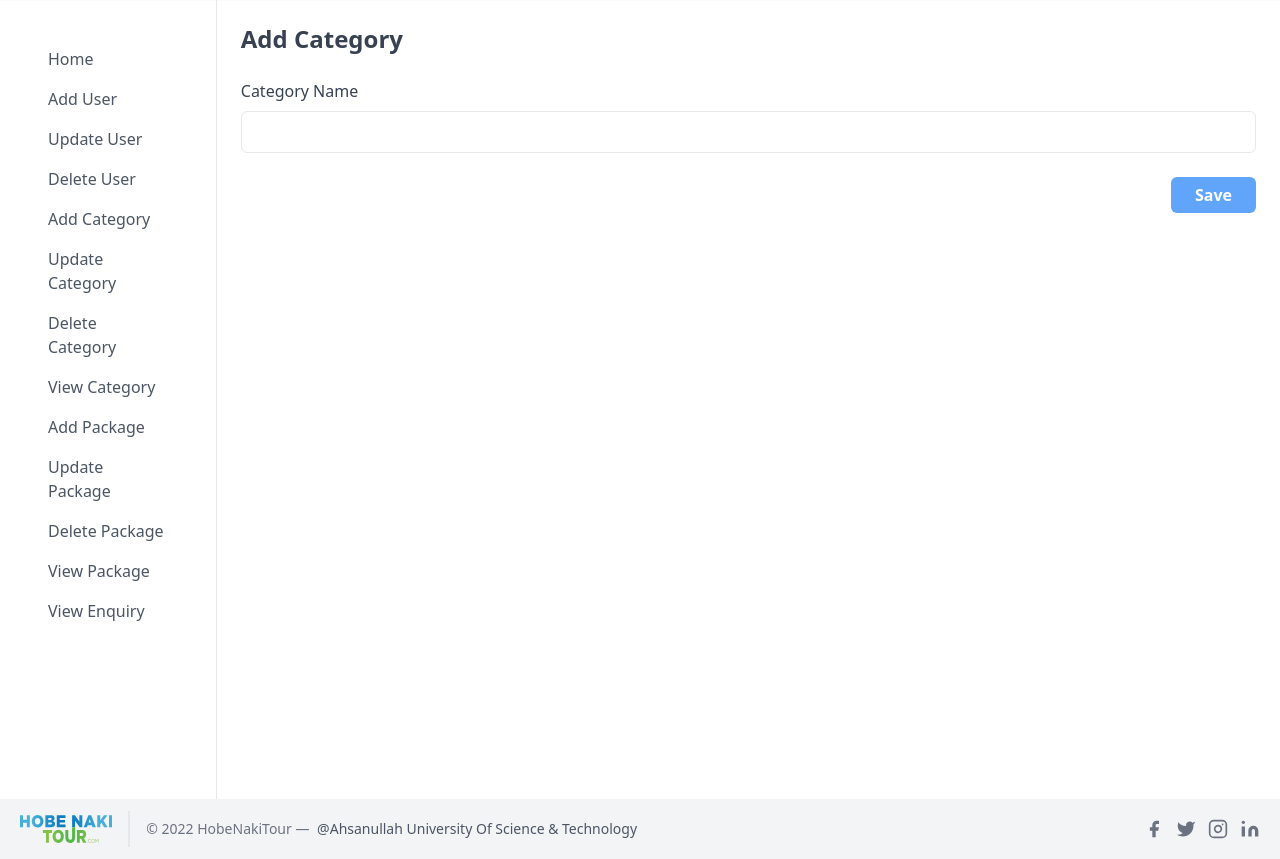
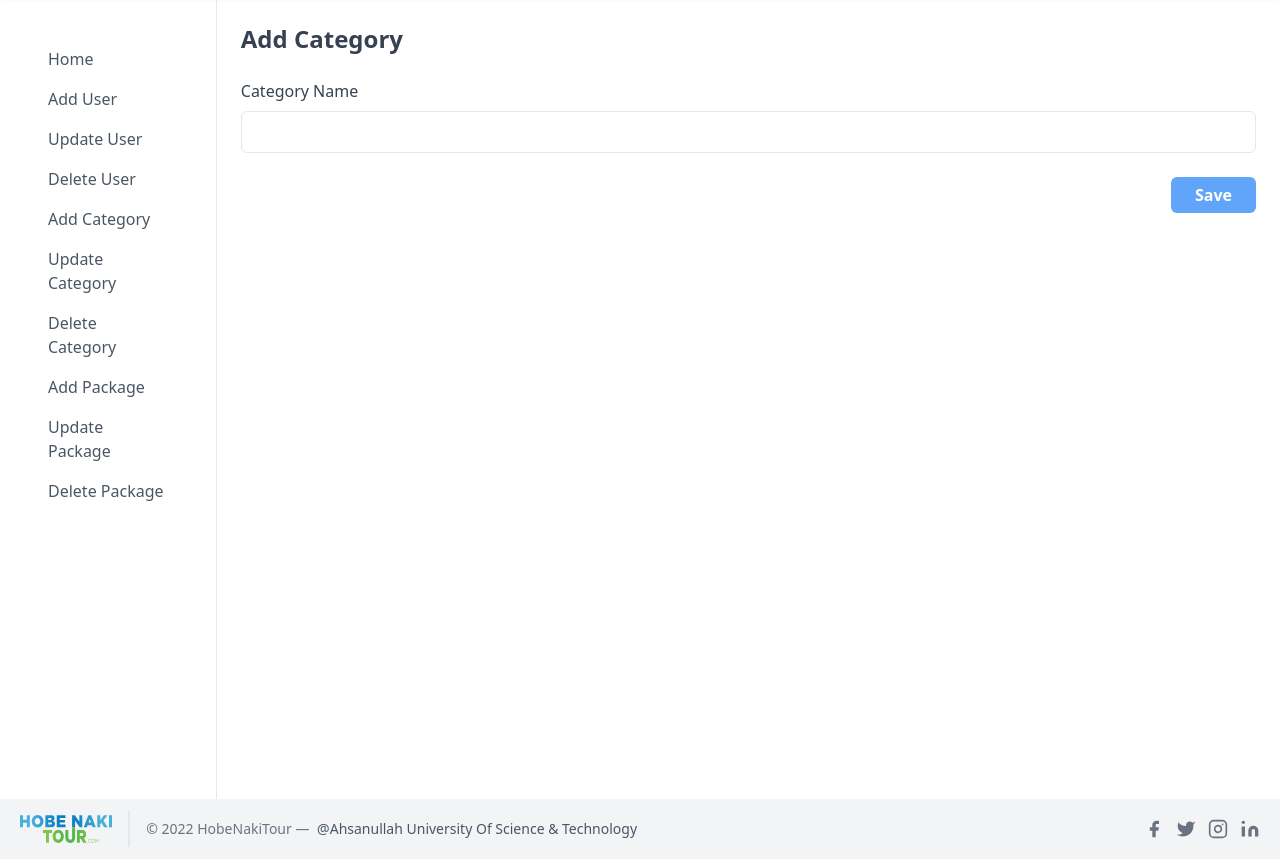
Before and after one commit to DDR13GIT/Hobe_Naki_Tour, a PHP site: page /Hobe_Naki_Tour/Admin/addCategory.php in a window 1280 px wide. Shown: the part 81-940 px from the top of the page. Run offline with PHP 8.4, Linux system fonts and the light colour scheme; the visitor is signed in with stand-in values (Sample User, id 1); some libraries are stand-ins or nearby versions.

Commit message:
packages small bug fix

```diff
--- a/Admin/sidebar.php
+++ b/Admin/sidebar.php
@@ -80,14 +80,6 @@
                     <span class="mx-4 font-medium">Delete Category</span>
                 </a>
 
-                <a class="flex items-center px-4  mt-4 text-gray-600 transition-colors duration-200 transform rounded-md dark:text-gray-400 hover:bg-gray-200 dark:hover:bg-gray-700 dark:hover:text-gray-200 hover:text-gray-700" href="viewCategory.php">
-                    <!-- <svg class="w-5 h-5" viewBox="0 0 24 24" fill="none" xmlns="http://www.w3.org/2000/svg">
-                    <path d="M15 5V7M15 11V13M15 17V19M5 5C3.89543 5 3 5.89543 3 7V10C4.10457 10 5 10.8954 5 12C5 13.1046 4.10457 14 3 14V17C3 18.1046 3.89543 19 5 19H19C20.1046 19 21 18.1046 21 17V14C19.8954 14 19 13.1046 19 12C19 10.8954 19.8954 10 21 10V7C21 5.89543 20.1046 5 19 5H5Z" stroke="currentColor" stroke-width="2" stroke-linecap="round" stroke-linejoin="round" />
-                    </svg> -->
-
-                    <span class="mx-4 font-medium">View Category</span>
-                </a>
-
                         <a class="flex items-center px-4  mt-4 text-gray-600 transition-colors duration-200 transform rounded-md dark:text-gray-400 hover:bg-gray-200 dark:hover:bg-gray-700 dark:hover:text-gray-200 hover:text-gray-700" href="addPackage.php">
                             <!-- <svg class="w-5 h-5" viewBox="0 0 24 24" fill="none" xmlns="http://www.w3.org/2000/svg">
                     <path d="M15 5V7M15 11V13M15 17V19M5 5C3.89543 5 3 5.89543 3 7V10C4.10457 10 5 10.8954 5 12C5 13.1046 4.10457 14 3 14V17C3 18.1046 3.89543 19 5 19H19C20.1046 19 21 18.1046 21 17V14C19.8954 14 19 13.1046 19 12C19 10.8954 19.8954 10 21 10V7C21 5.89543 20.1046 5 19 5H5Z" stroke="currentColor" stroke-width="2" stroke-linecap="round" stroke-linejoin="round" />
@@ -113,21 +105,7 @@
                             <span class="mx-4 font-medium">Delete Package</span>
                         </a>
 
-                        <a class="flex items-center px-4  mt-4 text-gray-600 transition-colors duration-200 transform rounded-md dark:text-gray-400 hover:bg-gray-200 dark:hover:bg-gray-700 dark:hover:text-gray-200 hover:text-gray-700" href="viewPackage.php">
-                            <!-- <svg class="w-5 h-5" viewBox="0 0 24 24" fill="none" xmlns="http://www.w3.org/2000/svg">
-                    <path d="M10.3246 4.31731C10.751 2.5609 13.249 2.5609 13.6754 4.31731C13.9508 5.45193 15.2507 5.99038 16.2478 5.38285C17.7913 4.44239 19.5576 6.2087 18.6172 7.75218C18.0096 8.74925 18.5481 10.0492 19.6827 10.3246C21.4391 10.751 21.4391 13.249 19.6827 13.6754C18.5481 13.9508 18.0096 15.2507 18.6172 16.2478C19.5576 17.7913 17.7913 19.5576 16.2478 18.6172C15.2507 18.0096 13.9508 18.5481 13.6754 19.6827C13.249 21.4391 10.751 21.4391 10.3246 19.6827C10.0492 18.5481 8.74926 18.0096 7.75219 18.6172C6.2087 19.5576 4.44239 17.7913 5.38285 16.2478C5.99038 15.2507 5.45193 13.9508 4.31731 13.6754C2.5609 13.249 2.5609 10.751 4.31731 10.3246C5.45193 10.0492 5.99037 8.74926 5.38285 7.75218C4.44239 6.2087 6.2087 4.44239 7.75219 5.38285C8.74926 5.99037 10.0492 5.45193 10.3246 4.31731Z" stroke="currentColor" stroke-width="2" stroke-linecap="round" stroke-linejoin="round" />
-                    <path d="M15 12C15 13.6569 13.6569 15 12 15C10.3431 15 9 13.6569 9 12C9 10.3431 10.3431 9 12 9C13.6569 9 15 10.3431 15 12Z" stroke="currentColor" stroke-width="2" stroke-linecap="round" stroke-linejoin="round" />
-                    </svg> -->
 
-                            <span class="mx-4 font-medium">View Package</span>
-                        </a>
-                        <a class="flex items-center px-4  mt-4 text-gray-600 transition-colors duration-200 transform rounded-md dark:text-gray-400 hover:bg-gray-200 dark:hover:bg-gray-700 dark:hover:text-gray-200 hover:text-gray-700" href="viewEnquiry.php">
-                            <!-- <svg class="w-5 h-5" viewBox="0 0 24 24" fill="none" xmlns="http://www.w3.org/2000/svg">
-                    <path d="M15 5V7M15 11V13M15 17V19M5 5C3.89543 5 3 5.89543 3 7V10C4.10457 10 5 10.8954 5 12C5 13.1046 4.10457 14 3 14V17C3 18.1046 3.89543 19 5 19H19C20.1046 19 21 18.1046 21 17V14C19.8954 14 19 13.1046 19 12C19 10.8954 19.8954 10 21 10V7C21 5.89543 20.1046 5 19 5H5Z" stroke="currentColor" stroke-width="2" stroke-linecap="round" stroke-linejoin="round" />
-                    </svg> -->
-
-                    <span class="mx-4 font-medium">View Enquiry</span>
-                </a>
 
             </nav>
 
--- a/packages.php
+++ b/packages.php
@@ -186,7 +186,7 @@
         }
     ?>
         <script>
-            window.location.href = 'packageDetails.php?condition=<?php echo $condition; ?>';
+            window.location.href = 'subpackages.php?condition=<?php echo $condition; ?>';
         </script>
     <?php
     }
```
Also changed, not shown: projectImages/Saint-martin.jpg (added), 1 other file.
